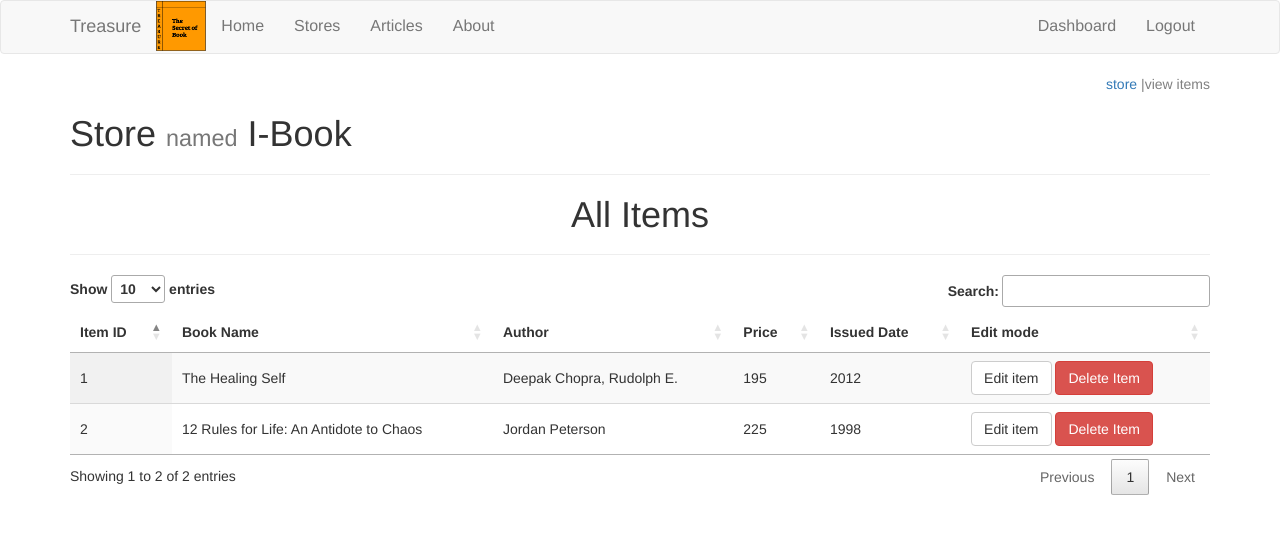
After one commit to cestbon258/Python-flask_treasure, a Flask app: page /view_item/1 in a window 1280 px wide. The commit adds this page. Shown: the top 534 px of the page. Run offline with Flask 2, Linux system fonts and the light colour scheme; a user stored in the database is signed in; data comes from the database, SQL or seed files in the repository; some libraries are stand-ins or nearby versions.

Commit message:
Add files via upload
admin page has been updated

```diff
--- a/Treasure/app.py
+++ b/Treasure/app.py
@@ -259,11 +259,15 @@ def user(id):
     cur = mysql.connection.cursor()
 
     # Get user info by user ID
-    result = cur.execute("SELECT * FROM stores  WHERE user_id = %s", [id])
+    result = cur.execute("SELECT stores.id, stores.name, stores.profile, stores.contact, stores.address FROM stores  WHERE user_id = %s", [id])
 
     info = cur.fetchall()
 
-    return render_template('user.html', info=info)
+    result = cur.execute("SELECT id, name FROM users  WHERE id = %s", [id])
+
+    UserInfo = cur.fetchone()
+
+    return render_template('user.html', info=info, UserInfo=UserInfo)
 
 
 # Add Article
@@ -354,6 +358,214 @@ def delete_article(id):
 
     return redirect(url_for('dashboard'))
 
+
+# Delete user
+@app.route('/delete_user/<string:id>', methods=['POST'])
+@is_logged_in
+def delete_user(id):
+    # Create cursor
+    cur = mysql.connection.cursor()
+
+    # Execute
+    cur.execute("DELETE FROM users WHERE id = %s", [id])
+
+    # Commit to DB
+    mysql.connection.commit()
+
+    #Close connection
+    cur.close()
+
+    flash('User Deleted', 'success')
+
+    return redirect(url_for('dashboard'))
+
+
+# Delete user
+@app.route('/delete_item/<string:id>', methods=['POST'])
+@is_logged_in
+def delete_item(id):
+    # Create cursor
+    cur = mysql.connection.cursor()
+
+    # Execute
+    cur.execute("DELETE FROM books WHERE id = %s", [id])
+
+    # Commit to DB
+    mysql.connection.commit()
+
+    #Close connection
+    cur.close()
+
+    flash('Book item Deleted', 'success')
+
+    return redirect(url_for('dashboard'))
+
+# Delete shop
+@app.route('/delete_shop/<string:id>', methods=['POST'])
+@is_logged_in
+def delete_shop(id):
+    # Create cursor
+    cur = mysql.connection.cursor()
+
+    # Execute
+    cur.execute("DELETE FROM stores WHERE id = %s", [id])
+
+    # Commit to DB
+    mysql.connection.commit()
+
+    #Close connection
+    cur.close()
+
+    flash('Shop have been Deleted', 'success')
+
+    return redirect(url_for('dashboard'))
+# @app.route('/add_shop/')
+# def add_store():
+#     return render_template('add_shop.html')
+
+
+
+#Add store
+@app.route('/add_shop/<string:id>', methods=['GET', 'POST'])
+@is_logged_in
+def add_shop(id):
+
+        # Create cursor
+        cur = mysql.connection.cursor()
+
+        #Get user info
+        result = cur.execute("SELECT id, name FROM users WHERE id = %s", [id])
+
+        name = cur.fetchone()
+        cur.close()
+        return render_template('add_shop.html', name=name)
+
+
+
+@app.route('/create_shop/<string:id>', methods=['GET', 'POST'])
+@is_logged_in
+def create_shop(id):
+        if request.method == 'POST':
+            # Get keyword (query)
+            name = request.form['s_name']
+            contact = request.form['s_contact']
+            profile = request.form['s_profile']
+            address = request.form['s_address']
+
+            # Create Cursor
+            cur = mysql.connection.cursor()
+
+            # Execute query
+            cur.execute("INSERT INTO stores(name, contact, profile, address, user_id) VALUES(%s, %s, %s, %s, %s)", (name, contact, profile, address, id))
+
+            # Commit to DB
+            mysql.connection.commit()
+
+            # Close connection
+            cur.close()
+
+
+        flash('Shop have been created', 'success')
+
+        return redirect(url_for('dashboard'))
+
+@app.route('/change_item/<string:id>', methods=['GET', 'POST'])
+@is_logged_in
+def change_item(id):
+        if request.method == 'POST':
+            # Get keyword (query)
+
+            name = request.form['b_name']
+            author = request.form['author']
+            pub = request.form['pub']
+            date = request.form['date']
+            price = request.form['price']
+
+
+
+
+            # Create Cursor
+            cur = mysql.connection.cursor()
+
+            # Execute query
+            cur.execute("INSERT INTO books( book_name, author, publisher, issue_date, price, store_id) VALUES(%s, %s, %s, %s, %s, %s)", (name, author, pub, date, price, id))
+
+            # Commit to DB
+            mysql.connection.commit()
+
+            # Close connection
+            cur.close()
+
+
+        flash('Item change have been saved', 'success')
+
+        return redirect(url_for('dashboard'))
+
+
+
+
+#view shop
+@app.route('/view_shop/<string:id>')
+@is_logged_in
+def view_shop(id):
+
+	# Create cursor
+	cur = mysql.connection.cursor()
+
+    #Get user info
+	result = cur.execute("SELECT * FROM stores WHERE id = %s", [id])
+
+	shopInfo = cur.fetchone()
+	cur.close()
+
+	return render_template('view_shop.html', shopInfo=shopInfo)
+
+
+
+
+#view item
+@app.route('/view_item/<string:id>')
+@is_logged_in
+def view_item(id):
+
+	# Create cursor
+	cur = mysql.connection.cursor()
+
+	result = cur.execute("SELECT * FROM books WHERE store_id = %s", [id])
+
+	items = cur.fetchall()
+
+	result = cur.execute("SELECT user_id, name FROM stores WHERE id = %s", [id])
+
+	name = cur.fetchone()
+
+	cur.close()
+
+	return render_template('view_item.html', items=items, name=name)
+
+
+@app.route('/edit_item/<string:id>')
+@is_logged_in
+def edit_item(id):
+
+	# Create cursor
+	cur = mysql.connection.cursor()
+
+    #Get user info
+	result = cur.execute("SELECT * FROM books LEFT JOIN categories ON categories.id = books.category_id WHERE books.id = %s", [id])
+
+	itemInfo = cur.fetchall()
+	result = cur.execute("SELECT * FROM categories")
+
+	cate = cur.fetchall()
+
+
+	cur.close()
+
+	return render_template('edit_item.html', itemInfo=itemInfo, cate=cate)
+
+
+
 if __name__ == '__main__':
     app.secret_key='secret123'
     app.run(debug=True)
--- a/Treasure/static/js/default.js
+++ b/Treasure/static/js/default.js
@@ -2,3 +2,35 @@
 //   document.getElementById("getURL").innerHTML = window.location.href;
 //   console.log("ok")
 // </script>
+<script>
+// STORE PAGE
+  var a = document.getElementById("getURL").value = window.location.href;
+  console.log(a);
+  function DuplicateURL() {
+    var copyText = document.getElementById("getURL");
+    copyText.select();
+    document.execCommand("Copy");
+    alert("Copied the URL: " + copyText.value);
+  }
+
+  $("#getURL").click(function(){
+    $(this).select();
+    document.execCommand("Copy");
+  });
+
+  var x = document.URL;
+  // $("#test").html(x);
+  // console.log($("#test").html(x));
+  $("#fb").attr('href', 'https://www.facebook.com/sharer/sharer.php?u='+x);
+  $("#gplus").attr('href', 'https://plus.google.com/share?url='+x);
+  console.log($("#test").attr('href', 'https://plus.google.com/share?url='+ x));
+
+  $(".like").click(function(){
+    $(this).css('color', 'red');
+  });
+
+  $(".like").dblclick(function(){
+    $(this).css('color', 'grey');
+  });
+
+</script>
--- a/Treasure/templates/layout.html
+++ b/Treasure/templates/layout.html
@@ -32,7 +32,8 @@
 
     <link rel="stylesheet" type="text/css" href="https://cdn.datatables.net/1.10.16/css/jquery.dataTables.css">
     <script type="text/javascript" charset="utf8" src="https://cdn.datatables.net/1.10.16/js/jquery.dataTables.js"></script>
-
+<!-- https://ckeditor.com/ckeditor-5-builds/ -->
+<!-- text editor -->
     <script type="text/javascript">
       CKEDITOR.replace('editor')
     </script>
--- /dev/null
+++ b/Treasure/templates/view_item.html
@@ -0,0 +1,53 @@
+{% extends 'layout.html' %}3
+
+{% block js %}
+<script>
+  $(document).ready(function(){
+      $('#panel').DataTable();
+      // document.getElementById("panel").DataTable();
+  });
+</script>
+{% endblock %}
+
+{% block body %}
+<!-- {{name}}
+{{items}} -->
+  <div  align="right" style="color: grey;"><a href="/user/{{name.user_id}}" >store</a> |<span class="active" >view items</span></div>
+  <h1>Store <small>named</small> {{name.name}}  </h1>
+  <hr>
+  <div><center><h1>All Items</h1></center></div>
+
+  <hr>
+
+  <table id="panel" class="display">
+      <thead>
+          <tr>
+              <th>Item ID</th>
+              <th>Book Name</th>
+              <th>Author</th>
+              <th>Price</th>
+              <th>Issued Date</th>
+              <th>Edit mode</th>
+
+          </tr>
+      </thead>
+      <tbody>
+        {% for temp in items %}
+            <tr>
+                <td>{{temp.id}}</td>
+                <td>{{temp.book_name}}</td>
+                <td>{{temp.author}}</td>
+                <td>{{temp.price}}</td>
+                <td>{{temp.issue_date}}</td>
+                <td>
+                  <a href="/edit_item/{{temp.id}}" class="btn btn-default" role="button">Edit item</a>
+                  <form style="display: inline-block;" action="{{url_for('delete_item', id=temp.id)}}" method="post">
+                    <input type="hidden" name="_method" value="DELETE">
+                    <input type="submit" value="Delete Item" onclick="return confirm('Are you sure to delete this user?')" class="btn btn-danger">
+                  </form>
+                </td>
+            </tr>
+        {% endfor %}
+      </tbody>
+  </table>
+{% endblock %}
```
Also changed, not shown: Treasure/templates/add_shop.html (added, +33 -0 lines), Treasure/templates/dashboard.html (+9 -1 lines), Treasure/templates/edit_item.html (added, +53 -0 lines), Treasure/templates/store.html (+37 -6 lines), Treasure/templates/user.html (+13 -4 lines), Treasure/templates/view_shop.html (added, +36 -0 lines).
